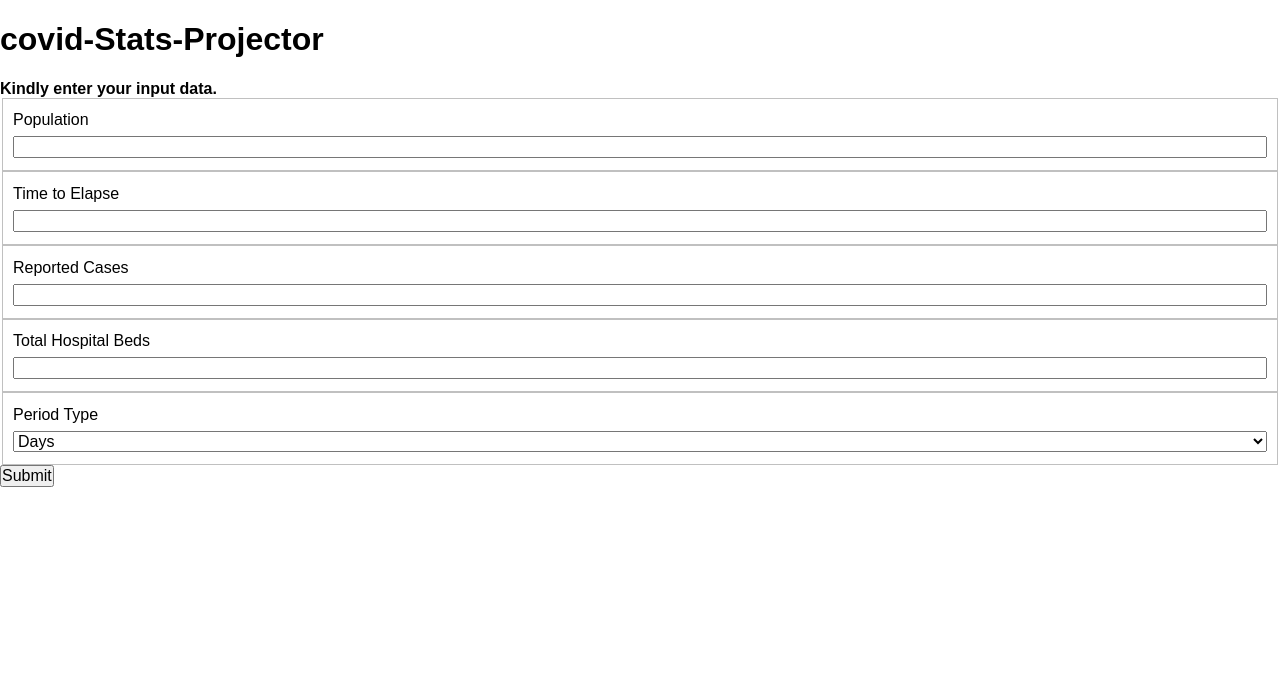
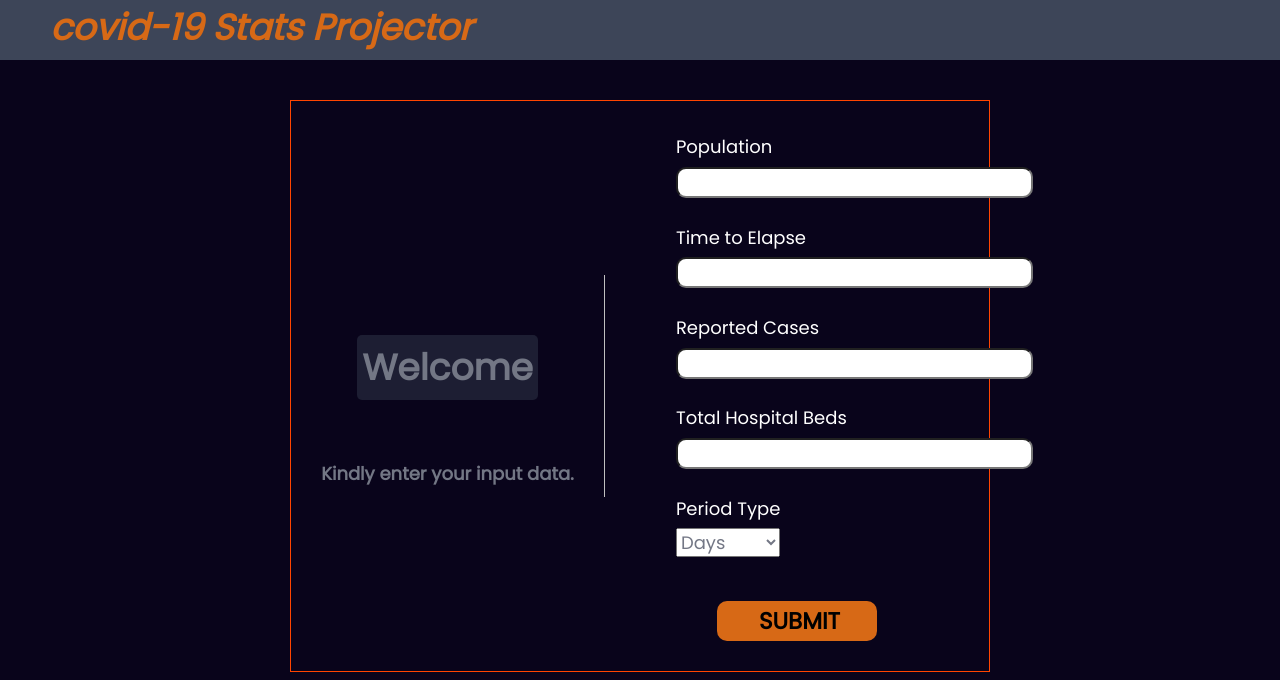
Before and after one commit to mikenath223/covid-statsprojector, a website: page index.html in a window 1280 px wide. Drawn offline with Linux system fonts and the light colour scheme; files that its build step writes are made by us from their sources.

Commit message:
[Update] Create css styling for landing page

```diff
--- a/index.html
+++ b/index.html
@@ -16,42 +16,42 @@
 <body>
   <header>
     <nav>
-      <h1>covid-Stats-Projector</h1>
+      <h1>covid-19 Stats Projector</h1>
     </nav>
   </header>
   <main>
     <section class="form-container">
       <aside>
+        <h1>Welcome</h1>
         <h4>Kindly enter your input data.</h4>
-
       </aside>
       <section>
         <form action="/" method="post">
           <fieldset>
             <label for="">Population</label>
-            <input type="text" data-populaton="" name="" id="">
+            <input type="text" data-populaton name="" id="">
           </fieldset>
           <fieldset>
             <label for="">Time to Elapse</label>
-            <input type="text" data-time-to-elapse="" name="" id="">
+            <input type="text" data-time-to-elapse name="time-to-elapse" id="time-to-elapse">
           </fieldset>
           <fieldset>
             <label for="">Reported Cases</label>
-            <input type="text" data-reported-cases="" name="" id="">
+            <input type="text" data-reported-cases name="reported-cases" id="reported-cases">
           </fieldset>
           <fieldset>
             <label for="">Total Hospital Beds</label>
-            <input type="text" data-total-hospital-beds="" name="" id="">
+            <input type="text" data-total-hospital-beds name="total-hospital-beds" id="total-hospital-beds">
           </fieldset>
           <fieldset>
-            <label for="">Period Type</label>
-            <select name="period-type" id="period-type">
+            <label for="period-type">Period Type</label>
+            <select name="period-type" id="period-type" data-period-type>
               <option value="days">Days</option>
               <option value="days">Weeks</option>
               <option value="days">Months</option>
             </select>
           </fieldset>
-          <input type="submit" data-go-estimate>
+          <input type="submit" value="SUBMIT" data-go-estimate>
         </form>
       </section>
     </section>
--- a/style/style.css
+++ b/style/style.css
@@ -1,15 +1,137 @@
+@import url('https://fonts.googleapis.com/css?family=Poppins&display=swap');
 body {
-  min-height: 100vh;
+  background-color: #09041B;
+  color: rgb(115, 119, 133);
+  font-size: 18px;
+  font-family: 'Poppins';
 }
 
-fieldset {
+header {
+  position: fixed;
+  top: 0;
+  height: 60px;
+  width: 100%;
+  background-color: rgb(61, 69, 88);
+  padding-left: 50px;
+}
+
+nav {
+  width: max-content;
+}
+
+nav h1 {
+  color: #D76916;
+  margin: 0;
+  font-style: italic;
+  width: max-content;
+}
+
+main {
+  height: 100%;
+  margin: 100px auto 0 auto;
+}
+
+aside {
+  border-right: 1px solid silver;
+  width: 45%;
+  margin: auto;
+}
+
+aside h1 {
+  border-radius: 5px;
+  width: max-content;
+  padding: 5px;
+  margin: 60px auto 60px auto;
+  background-color: #1D1E33;
+}
+
+aside h4 {
+  margin: 10px auto;
+  text-align: center;
+  width: 90%;
+}
+
+.form-container {
+  max-width: 700px;
+  min-width: 300px;
+  margin: auto;
+  border: 1px solid orangered;
+  display: flex;
+  flex-direction: row;
+}
+
+form {
+  width: 70%;
+  margin: 20px auto;
+}
+
+.form-container section {
+  width: 55%;
+  margin: auto;
+}
+
+.form-container fieldset {
   border: none;
   display: flex;
   flex-direction: column;
-  line-height: 2.0;
+  line-height: 2.2;
+  width: max-content;
 }
 
-main {
-  /* width: 100%; */
-  margin: auto;
+.form-container label {
+  color: #fff;
 }
+
+.form-container input {
+  color: #000;
+  padding-left: 5px;
+  border-radius: 10px;
+}
+
+.form-container input[data-go-estimate] {
+  background-color: #D76916;
+  border: none;
+  width: 160px;
+  height: 40px;
+  border-radius: 10px;
+  margin: 30px auto;
+  display: block;
+  font-weight: 700;
+  font-size: 23px;
+}
+
+@media (max-width: 768px) {
+  body {
+    height: 100vh;
+  }
+  header nav {
+  font-size: 12px;
+  }
+  .form-container {
+    flex-direction: column;
+    align-content: space-around;
+    justify-content: center;
+    width: 400px;
+  }
+  aside {
+    border: none;
+  }
+  aside h1 {
+    display: none;
+  }
+  .form-container section {
+    width: 100%;
+  }
+}
+
+@media (max-width: 430px) {
+  .form-container {
+    width: 300px;
+  }
+  form {
+    width: 90%;
+  }
+  aside {
+    width: 100%;
+  }
+}
```
Also changed, not shown: style/Normalize.css (renamed from Normalize.css).
